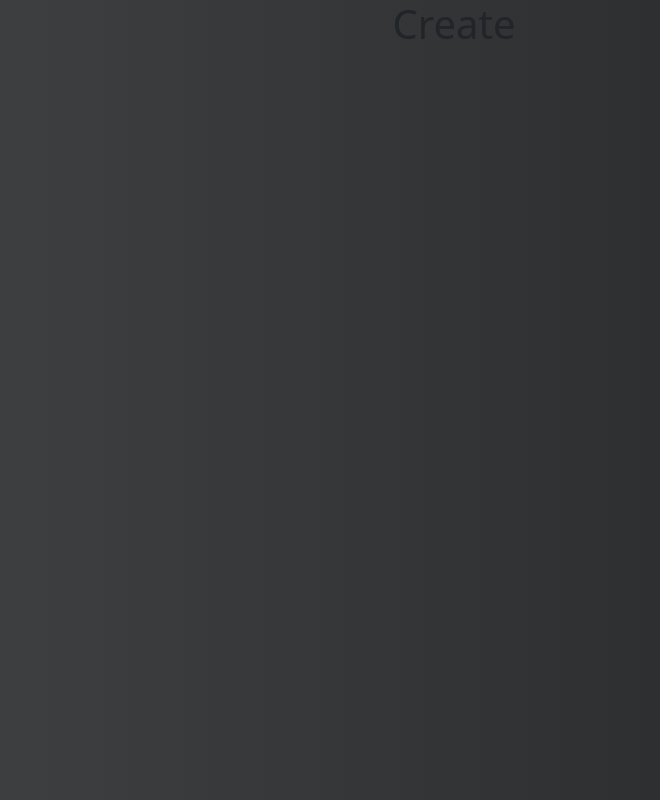
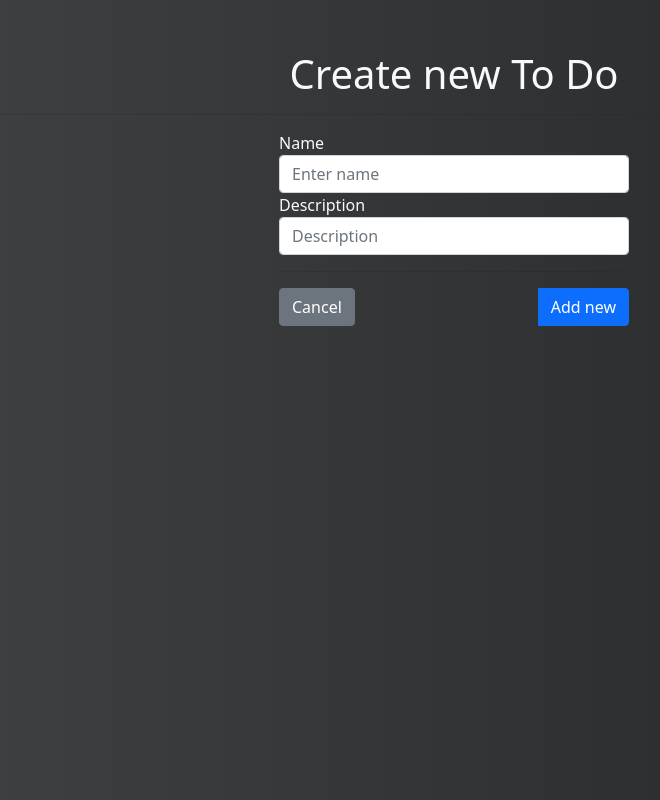
Before and after one commit to MrGrigoryAlexandrovich/todo-osterus-frontend, a React (Create React App) app: page /todos/create in a window 1280 px wide. Shown: the whole page, without its empty margins (186-846 px from the left). Built offline with nearby package versions, Linux system fonts and the light colour scheme.

Commit message:
create page design added

```diff
--- a/src/actions/todoActions.js
+++ b/src/actions/todoActions.js
@@ -1,6 +1,7 @@
 import { GET_TODOS, NEW_TODO } from "./types"
-import axios from 'axios'
+
 const url = 'https://stark-ridge-95612.herokuapp.com/routes/'
+
 export const getTodos = () => dispatch => {
     fetch(url+'getall')
       .then(res => res.json())
--- a/src/components/Create.js
+++ b/src/components/Create.js
@@ -1,9 +1,28 @@
 import React from 'react'
+import { Link} from "react-router-dom";
+import "../css/create.css";
 
 export default function Create() {
     return (
         <div className="Create">
-           <h1 className="text-center">Create</h1>
+           <h1 className="text-center text-light">Create new To Do</h1>
+           <hr></hr>
+           <form className="mx-auto d-block">
+  <div class="form-group">
+    <label for="name" class="text-light">Name</label>
+    <input type="name" class="form-control" id="name"placeholder="Enter name" required/>
+  </div>
+  <div class="form-group">
+    <label for="description" class="text-light">Description</label>
+    <input type="text" class="form-control" id="description" placeholder="Description" required/>
+  </div>
+  <hr></hr>
+  <div class="btn-group mx-auto d-block" role="group" aria-label="Basic example">
+  <Link to="/"><button type="button" class="btn btn-secondary">Cancel</button></Link>
+  <button type="submit" class="btn btn-primary">Add new</button>
+</div>
+</form>
+
         </div>
     )
 }
--- a/src/components/Todos.js
+++ b/src/components/Todos.js
@@ -1,11 +1,12 @@
 import React, { Component } from 'react'
+import { Link} from "react-router-dom";
 import { connect } from 'react-redux';
 import { getTodos } from '../actions/todoActions';
 
 import "../css/todos.css";
 
  class Todos extends Component {
-  componentWillMount() {
+  componentDidMount() {
     this.props.getTodos()
   }
   render() {
@@ -16,15 +17,15 @@ import "../css/todos.css";
         <td>{item.status}</td>
         {item.status==="open" ? (
              <>
-            <td><button class="btn text-danger">Delete</button></td>
-            <td><button class="btn text-info">Edit</button></td>
-            <td><button class="btn text-success">Done</button></td>
+            <td><button className="btn text-danger">Delete</button></td>
+            <td><button className="btn text-info">Edit</button></td>
+            <td><button className="btn text-success">Done</button></td>
              </>
             ) : (
               <>
-                    <td><button class="btn text-danger disabled">Delete</button></td>
-            <td><button class="btn text-info disabled">Edit</button></td>
-            <td><button class="btn text-warning">Undo</button></td>
+                    <td><button className="btn text-danger disabled">Delete</button></td>
+            <td><button className="btn text-info disabled">Edit</button></td>
+            <td><button className="btn text-warning">Undo</button></td>
                </>
             )}
       </tr>
@@ -33,7 +34,7 @@ import "../css/todos.css";
     return (
       <div className="Todos">
         <img src="https://upload.wikimedia.org/wikipedia/commons/thumb/5/5e/Checklist_Noun_project_5166.png/983px-Checklist_Noun_project_5166.png" className="card-img-top mx-auto d-block" alt="mainimage" style={{width:"80px"}}/>
-      <button className="btn btn-primary mx-auto d-block" id="addTodo" shref="/create">Add new</button>
+      <Link to="/todos/create"><button className="btn btn-primary mx-auto d-block" id="addTodo" shref="/create">Add new</button></Link>
       <span className="text-light" id="todotitle">To Do List</span>
        <hr></hr>
         <table className="table table-bordered table-dark">
--- /dev/null
+++ b/src/css/create.css
@@ -0,0 +1,9 @@
+.Create {
+    margin: 50px;
+}
+.Create form {
+    width: 350px;
+}
+.Create .btn-primary {
+    float:right;
+}
```
